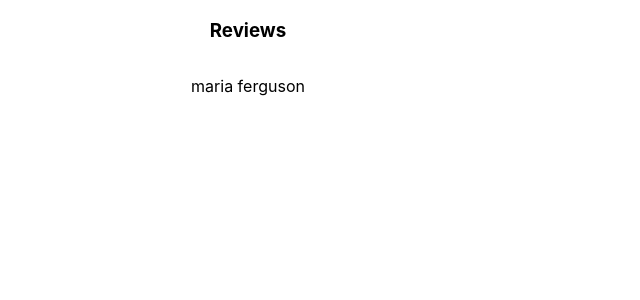
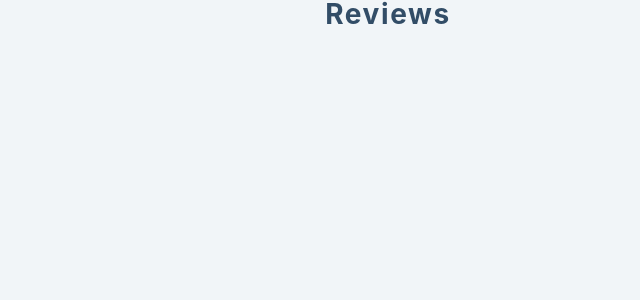
Before and after one commit to BSlaven/user_slider, a React (Vite) app: page / in a window 1280 px wide. Shown: the top 300 px of the page, without its empty margins (252-892 px from the left). Built offline with nearby package versions, Linux system fonts and the light colour scheme.

Commit message:
add all styles for the app from the resource

```diff
--- a/src/App.css
+++ b/src/App.css
@@ -1,8 +1,249 @@
-.App {
+
+
+:root {
+  /* dark shades of primary color*/
+  --clr-primary-1: hsl(21, 91%, 17%);
+  --clr-primary-2: hsl(21, 84%, 25%);
+  --clr-primary-3: hsl(21, 81%, 29%);
+  --clr-primary-4: hsl(21, 77%, 34%);
+  --clr-primary-5: hsl(21, 62%, 45%);
+  --clr-primary-6: hsl(21, 57%, 50%);
+  --clr-primary-7: hsl(21, 65%, 59%);
+  --clr-primary-8: hsl(21, 80%, 74%);
+  --clr-primary-9: hsl(21, 94%, 87%);
+  --clr-primary-10: hsl(21, 100%, 94%);
+  /* darkest grey - used for headings */
+  --clr-grey-1: hsl(209, 61%, 16%);
+  --clr-grey-2: hsl(211, 39%, 23%);
+  --clr-grey-3: hsl(209, 34%, 30%);
+  --clr-grey-4: hsl(209, 28%, 39%);
+  /* grey used for paragraphs */
+  --clr-grey-5: hsl(210, 22%, 49%);
+  --clr-grey-6: hsl(209, 23%, 60%);
+  --clr-grey-7: hsl(211, 27%, 70%);
+  --clr-grey-8: hsl(210, 31%, 80%);
+  --clr-grey-9: hsl(212, 33%, 89%);
+  --clr-grey-10: hsl(210, 36%, 96%);
+  --clr-white: #fff;
+  --clr-red-dark: hsl(360, 67%, 44%);
+  --clr-red-light: hsl(360, 71%, 66%);
+  --clr-green-dark: hsl(125, 67%, 44%);
+  --clr-green-light: hsl(125, 71%, 66%);
+  --clr-black: #222;
+  --transition: all 0.3s linear;
+  --spacing: 0.1rem;
+  --radius: 0.25rem;
+  --light-shadow: 0 5px 15px rgba(0, 0, 0, 0.1);
+  --dark-shadow: 0 5px 15px rgba(0, 0, 0, 0.2);
+  --max-width: 1170px;
+  --fixed-width: 620px;
+}
+/*
+===============
+Global Styles
+===============
+*/
+
+*,
+::after,
+::before {
+  margin: 0;
+  padding: 0;
+  box-sizing: border-box;
+}
+body {
+  font-family: -apple-system, BlinkMacSystemFont, 'Segoe UI', Roboto, Oxygen,
+    Ubuntu, Cantarell, 'Open Sans', 'Helvetica Neue', sans-serif;
+  background: var(--clr-grey-10);
+  color: var(--clr-grey-1);
+  line-height: 1.5;
+  font-size: 0.875rem;
+}
+ul {
+  list-style-type: none;
+}
+a {
+  text-decoration: none;
+}
+h1,
+h2,
+h3,
+h4 {
+  letter-spacing: var(--spacing);
+  text-transform: capitalize;
+  line-height: 1.25;
+  margin-bottom: 0.75rem;
+}
+h1 {
+  font-size: 3rem;
+}
+h2 {
+  font-size: 2rem;
+}
+h3 {
+  font-size: 1.25rem;
+}
+h4 {
+  font-size: 0.875rem;
+}
+p {
+  margin-bottom: 1.25rem;
+  color: var(--clr-grey-5);
+}
+@media screen and (min-width: 800px) {
+  h1 {
+    font-size: 4rem;
+  }
+  h2 {
+    font-size: 2.5rem;
+  }
+  h3 {
+    font-size: 1.75rem;
+  }
+  h4 {
+    font-size: 1rem;
+  }
+  body {
+    font-size: 1rem;
+  }
+  h1,
+  h2,
+  h3,
+  h4 {
+    line-height: 1;
+  }
+}
+/*  global classes */
+
+/* section */
+.section {
+  width: 90vw;
+  margin: 5rem auto;
+  max-width: var(--max-width);
+}
+
+@media screen and (min-width: 992px) {
+  .section {
+    width: 95vw;
+  }
+}
+/*
+===============
+Slider
+===============
+*/
+.title {
+  text-align: center;
+  margin-bottom: 2rem;
+}
+.title h2 {
+  display: flex;
+  align-items: center;
+  justify-content: center;
+  font-weight: 500;
+}
+.title span {
+  font-size: 0.85em;
+  color: var(--clr-primary-5);
+  margin-right: 1rem;
+  font-weight: 700;
+}
+.section-center {
+  margin: 0 auto;
+  margin-top: 4rem;
+  width: 80vw;
+  height: 450px;
+  max-width: 800px;
+  text-align: center;
+  position: relative;
+  display: flex;
+  overflow: hidden;
+}
+.person-img {
+  border-radius: 50%;
+  margin-bottom: 1rem;
+  width: 150px;
+  height: 150px;
+  object-fit: cover;
+  border: 4px solid var(--clr-grey-8);
+  box-shadow: var(--dark-shadow);
+}
+article h4 {
+  text-transform: uppercase;
+  color: var(--clr-primary-5);
+  margin-bottom: 0.25rem;
+}
+.title {
+  text-transform: capitalize;
+  margin-bottom: 0.75rem;
+  color: var(--clr-grey-3);
+}
+.text {
+  max-width: 35em;
+  margin: 0 auto;
+  margin-top: 2rem;
+  line-height: 2;
+  color: var(--clr-grey-5);
+}
+.icon {
+  font-size: 3rem;
+  margin-top: 1rem;
+  color: var(--clr-primary-5);
+}
+.prev,
+.next {
+  position: absolute;
+  top: 200px;
+  transform: translateY(-50%);
+  background: var(--clr-grey-5);
+  color: var(--clr-white);
+  width: 1.25rem;
+  height: 1.25rem;
+  display: grid;
+  place-items: center;
+  border-color: transparent;
+  font-size: 1rem;
+  border-radius: var(--radius);
+  cursor: pointer;
+  transition: var(--transition);
+}
+.prev:hover,
+.next:hover {
+  background: var(--clr-primary-5);
+}
+.prev {
+  left: 0;
+}
+.next {
+  right: 0;
+}
+@media (min-width: 800px) {
+  .text {
+    max-width: 45em;
+  }
+  .prev,
+  .next {
+    width: 2rem;
+    height: 2rem;
+    font-size: 1.5rem;
+  }
+}
+article {
+  position: absolute;
+  top: 0;
+  left: 0;
   width: 100%;
-  max-width: 1000px;
-  min-height: 100vh;
-  display: flex;
-  flex-direction: column;
-  align-items: center;
+  height: 100%;
+  opacity: 0;
+  transition: var(--transition);
 }
+article.activeSlide {
+  opacity: 1;
+  transform: translateX(0);
+}
+article.lastSlide {
+  transform: translateX(-100%);
+}
+article.nextSlide {
+  transform: translateX(100%);
+}
--- a/src/App.jsx
+++ b/src/App.jsx
@@ -1,3 +1,5 @@
+import { useState, useEffect } from 'react';
+// import { FiChevronRight, FiChevronLeft } from 'react-icons/fi';
 import './App.css';
 import people from './data';
 
@@ -7,7 +9,7 @@
     <div className="App">
       <h3 className='title'>Reviews</h3>
       <section className="section">
-        <p>{people[0].name}</p>
+
       </section>
     </div>
   )
```
